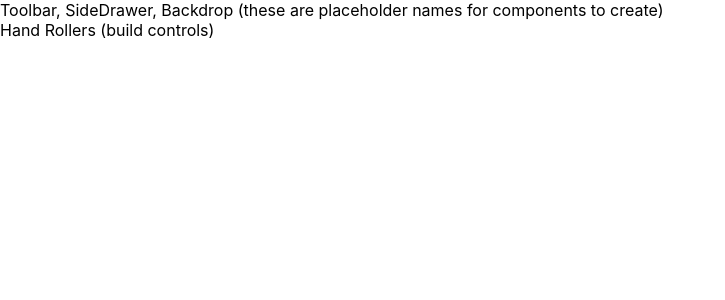
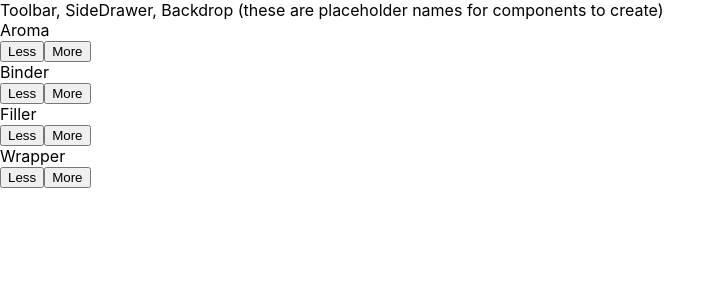
Before and after one commit to kathryndunphy/Catador, a React app: page / in a window 1280 px wide. Shown: the top 300 px of the page, without its empty margins (0-725 px from the left). Built offline with nearby package versions, Linux system fonts and the light colour scheme.

Commit message:
adding control buttons

```diff
--- a/src/components/Cigar/Cigar.js
+++ b/src/components/Cigar/Cigar.js
@@ -3,18 +3,27 @@ import React from "react";
 import classes from "./Cigar.css";
 import CigarLeaf from "./CigarLeaf/CigarLeaf";
 
-const cigar = ( props ) => {
-  const transformedLeaves = Object.keys(props.leaf)
-  .map( igKey => {
-    return [...Array(props.leaf[igKey])].map(( _, i) => {
-      return <CigarLeaf key={igKey + i} type ={igKey} />
-    });
-  });
+const cigar = props => {
+  let transformedLeaves = Object.keys(props.leaf)
+    .map(igKey => {
+      return [...Array(props.leaf[igKey])].map((_, i) => {
+        return <CigarLeaf key={igKey + i} type={igKey} />;
+      });
+    })
+    .reduce((arr, el) => {
+      return arr.concat(el);
+    }, []);
+
+  if (transformedLeaves.length === 0) {
+    transformedLeaves = <p>Add your leaf choices!</p>
+  }
+
+
   return (
     <div className={classes.Cigar}>
-      <CigarLeaf  />
+      <CigarLeaf type="cigar-binder" />
       {transformedLeaves}
-      <CigarLeaf  />
+      <CigarLeaf type="cigar-wrapper"/>
     </div>
   );
 };
--- a/src/components/Cigar/CigarLeaf/CigarLeaf.js
+++ b/src/components/Cigar/CigarLeaf/CigarLeaf.js
@@ -1,25 +1,24 @@
-import React, { Component } from 'react';
-import PropTypes from 'prop-types';
+import React, { Component } from "react";
+import PropTypes from "prop-types";
 
-import classes from './CigarLeaf.css';
+import classes from "./CigarLeaf.css";
 
 class CigarLeaf extends Component {
   render() {
     let leaf = null;
 
     switch (this.props.type) {
-      case ('cigar-wrapper'):
-        leaf = <div className={classes.CigarWrapper} />;
+      case "aroma":
+        leaf = <div className={classes.Aroma} />;
         break;
-      case ('cigar-binder'):
-        leaf =
-          <div className={classes.CigarBinder} />;
+      case "cigar-binder":
+        leaf = <div className={classes.CigarBinder} />;
         break;
-      case ('filler'):
+      case "filler":
         leaf = <div className={classes.Filler} />;
         break;
-      case ('aroma'):
-        leaf = <div className={classes.Aroma} />;
+      case "cigar-wrapper":
+        leaf = <div className={classes.CigarWrapper} />;
         break;
       default:
         leaf = null;
--- /dev/null
+++ b/src/components/Cigar/RollControls/RollControl/RollControl.css
@@ -0,0 +1,55 @@
+.RollControl {
+    display: flex;
+    justify-content: space-between;
+    align-content: center;
+    margin: 5px 0;
+}
+
+.RollControl button {
+    display: block;
+    font: inherit;
+    padding: 5px;
+    margin: 0 5px;
+    width: 80px;
+    border: 1px solid blue;
+    cursor: pointer;
+    outline: none;
+}
+.RollControl button:disabled {
+    background-color: #AC9980;
+    border: 1px solid #7E7365;
+    color: #ccc;
+    cursor: default;
+}
+
+.RollControl button:hover:disabled {
+    background-color: #AC9980;
+    color: #ccc;
+    cursor: not-allowed;
+}
+
+.Label {
+    padding: 10px;
+    font-weight: bold;
+    width: 80px;
+}
+
+.RollControl .Less {
+    background-color: #D39952;
+    color: white;
+}
+
+.RollControl .More {
+    background-color: #8F5E1E;
+    color: white;
+}
+
+.RollControl .Less:hover, .RollControl .Less:active {
+    background-color: #DAA972;
+    color: white;
+}
+
+.RollControl .More:hover,.RollControl .More:active {
+    background-color: #99703F;
+    color: white;
+}
--- /dev/null
+++ b/src/components/Cigar/RollControls/RollControl/RollControl.js
@@ -0,0 +1,13 @@
+import React from 'react';
+
+import classes from './RollControl.css'
+
+const rollControl = (props) => (
+    <div className={classes.RollControl }>
+        <div className={classes.Label}>{props.label}</div>
+        <button className={classes.Less}>Less</button>
+        <button className={classes.More}>More</button>
+    </div>
+);
+
+export default rollControl;
--- /dev/null
+++ b/src/components/Cigar/RollControls/RollControls.css
@@ -0,0 +1,10 @@
+.RollControls {
+    width: 100%;
+    background-color: crimson;
+    display: flex;
+    flex-flow: column;
+    align-items: center;
+    box-shadow: 0 2px 1px moccasin;
+    margin: auto;
+    padding: 10px 0;
+}
--- /dev/null
+++ b/src/components/Cigar/RollControls/RollControls.js
@@ -0,0 +1,21 @@
+import React from 'react';
+
+import classes from './RollControls.css';
+import RollControl from './RollControl/RollControl';
+
+const controls = [
+    { label: 'Aroma', type: 'aroma'},
+    { label: 'Binder', type: 'cigar-binder'},
+    { label: 'Filler', type: 'filler'},
+    { label: 'Wrapper', type: 'cigar-wrapper'},
+];
+
+const rollControls = (props) => (
+    <div className={classes.RollControls}>
+        {controls.map(ctrl => (
+            <RollControl key={ctrl.label} label={ctrl.label} />
+        ))}
+    </div>
+);
+
+export default rollControls;
--- a/src/containers/CatadorRoller/CatadorRoller.js
+++ b/src/containers/CatadorRoller/CatadorRoller.js
@@ -2,21 +2,22 @@ import React, { Component } from 'react';
 
 import Aux from '../../hoc/Auxiliary/Auxiliary';
 import Cigar from '../../components/Cigar/Cigar';
+import RollControls from '../../components/Cigar/RollControls/RollControls';
 
 class CatadorRoller extends Component {
     state = {
         leaf: {
+            'cigar-binder': 0,
+            filler: 1,
             aroma: 1,
-            'cigar-binder': 1,
-            filler: 1,
-            'cigar-wrapper': 1
+            'cigar-wrapper': 0
         }
     }
     render () {
         return (
           <Aux>
               <Cigar leaf={this.state.leaf} />
-              <div>Hand Rollers (build controls)</div>
+              <RollControls />
           </Aux>
         );
     }
```
Also changed, not shown: 1 other file (tests, documents, lock files or other folders).
